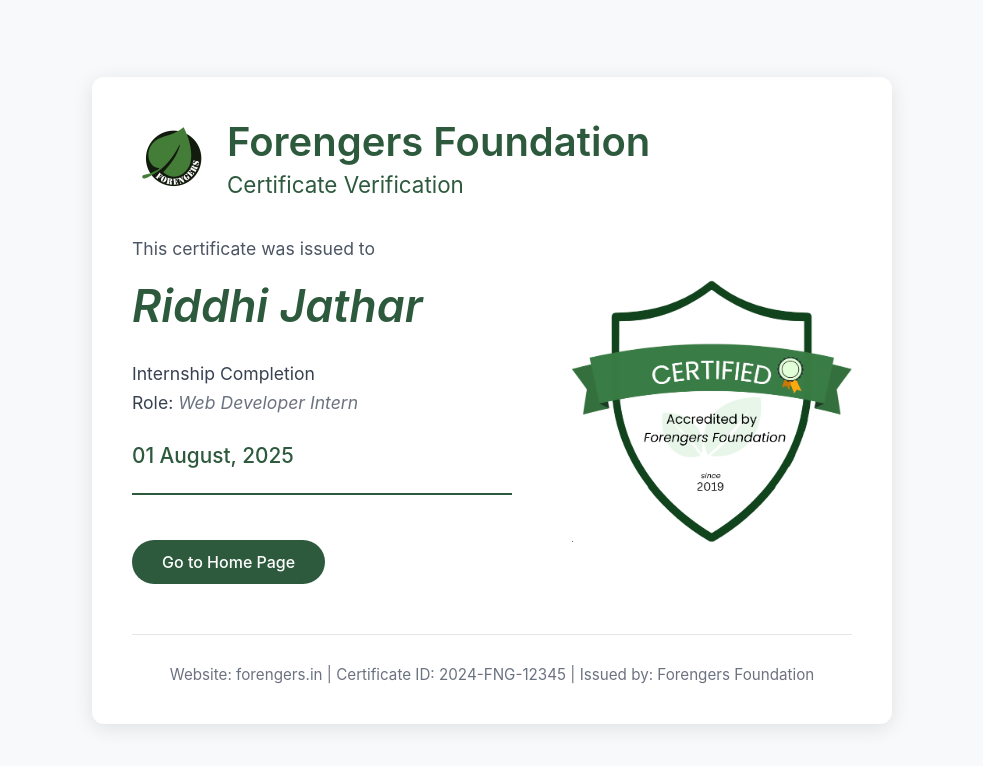
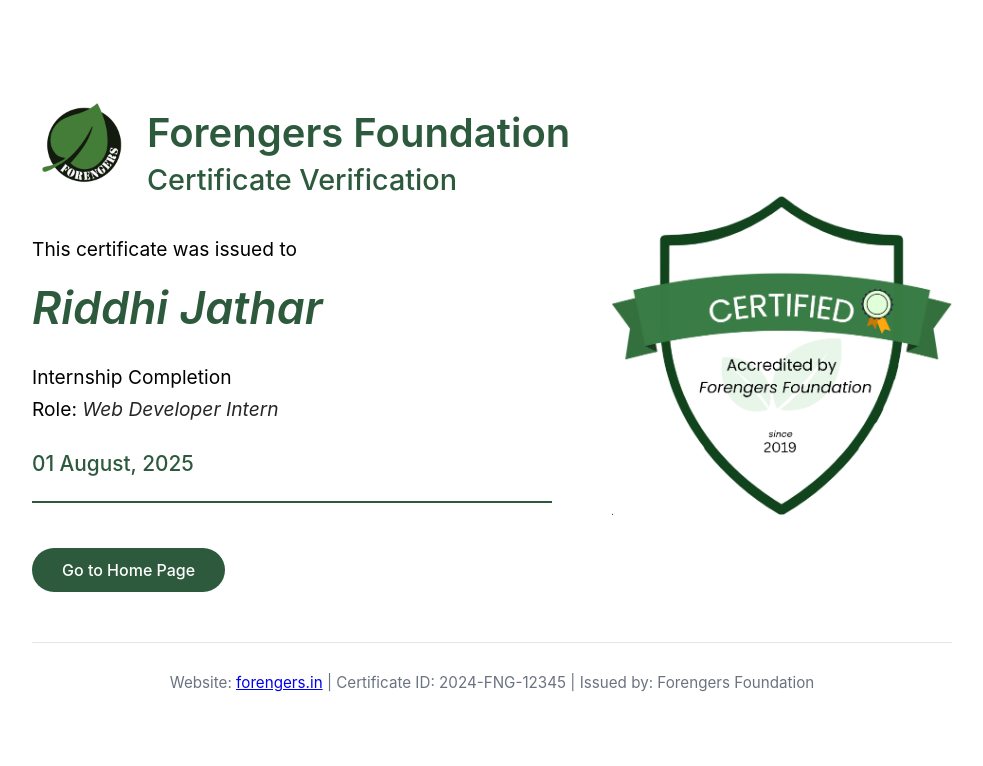
Before and after one commit to riddhij-7/certsystem-preview, an Astro site: page /test-certificate in a window 1280 px wide. Shown: the whole page, without its empty margins (148-1131 px from the left). Built offline with nearby package versions, Linux system fonts and the light colour scheme; Astro itself is replaced by a stand-in of ours.

Commit message:
updated Validcertificate

```diff
--- a/src/components/Validcertificate.astro
+++ b/src/components/Validcertificate.astro
@@ -24,7 +24,7 @@ const { name, role, category, id, date_of_issue } = Astro.props;
 
         body {
             font-family: -apple-system, BlinkMacSystemFont, 'Segoe UI', Roboto, sans-serif;
-            background-color: #f8f9fa;
+            background-color: #ffffff;
             min-height: 100vh;
             display: flex;
             align-items: center;
@@ -33,11 +33,9 @@ const { name, role, category, id, date_of_issue } = Astro.props;
         }
 
         .certificate-container {
-            background: white;
-            border-radius: 12px;
-            box-shadow: 0 4px 20px rgba(0, 0, 0, 0.1);
+            background: #ffffff;
             padding: 40px;
-            max-width: 800px;
+            max-width: 1000px;
             width: 100%;
             position: relative;
         }
@@ -50,18 +48,19 @@ const { name, role, category, id, date_of_issue } = Astro.props;
         }
 
         .logo {
-            width: 80px;
-            height: 80px;
+            width: 100px;
+            height: 100px;
             border-radius: 50%;
             display: flex;
             align-items: center;
             justify-content: center;
             flex-shrink: 0;
+            margin-top: -20px;
         }
 
         .logo img {
-            width: 60px;
-            height: 60px;
+            width: 80px;
+            height: 80px;
             object-fit: contain;
         }
 
@@ -77,9 +76,9 @@ const { name, role, category, id, date_of_issue } = Astro.props;
         }
 
         .header-text p {
-            font-size: 1.4rem;
+            font-size: 1.8rem;
             color: #2d5a3d;
-            font-weight: 400;
+            font-weight: 500;
         }
 
         .content {
@@ -94,8 +93,8 @@ const { name, role, category, id, date_of_issue } = Astro.props;
         }
 
         .certificate-info p {
-            font-size: 1.1rem;
-            color: #4b5563;
+            font-size: 1.2rem;
+            color: #000000;
             margin-bottom: 10px;
         }
 
@@ -112,14 +111,14 @@ const { name, role, category, id, date_of_issue } = Astro.props;
         }
 
         .certificate-details p {
-            font-size: 1.1rem;
-            color: #374151;
+            font-size: 1.2rem;
+            color: #000000;
             margin-bottom: 8px;
         }
 
         .role {
             font-style: italic;
-            color: #6b7280;
+            color:rgb(38, 38, 38);
         }
 
         .date {
@@ -140,11 +139,12 @@ const { name, role, category, id, date_of_issue } = Astro.props;
             display: flex;
             justify-content: center;
             align-items: center;
+            margin-top: -120px;
         }
 
         .badge {
-            width: 280px;
-            height: 320px;
+            width: 340px;
+            height: 380px;
             object-fit: contain;
         }
 
@@ -202,8 +202,8 @@ const { name, role, category, id, date_of_issue } = Astro.props;
             }
 
             .badge {
-                width: 220px;
-                height: 250px;
+                width: 260px;
+                height: 300px;
             }
         }
 
@@ -249,7 +249,7 @@ const { name, role, category, id, date_of_issue } = Astro.props;
 
                 <div class="divider"></div>
 
-                <a href="https://forengers.in" class="home-button">
+                <a href="https://www.forengers.in/" class="home-button">
                     Go to Home Page
                 </a>
             </div>
@@ -261,7 +261,7 @@ const { name, role, category, id, date_of_issue } = Astro.props;
 
         <div class="footer">
             <p>
-                Website: forengers.in | Certificate ID: {id} | Issued by: Forengers Foundation
+                Website: <a href="https://www.forengers.in/" target="_blank" rel="noopener noreferrer">forengers.in</a> | Certificate ID: {id} | Issued by: Forengers Foundation
             </p>
         </div>
     </div>
```
